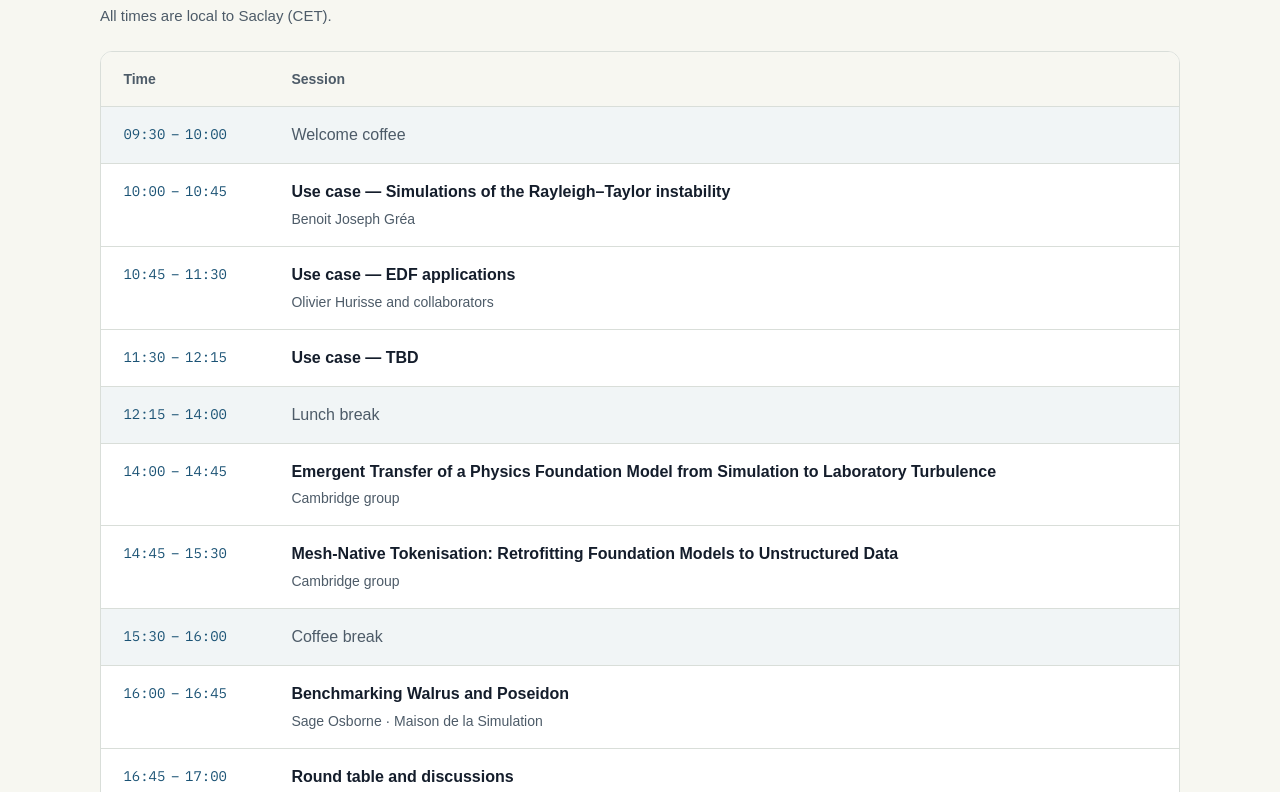
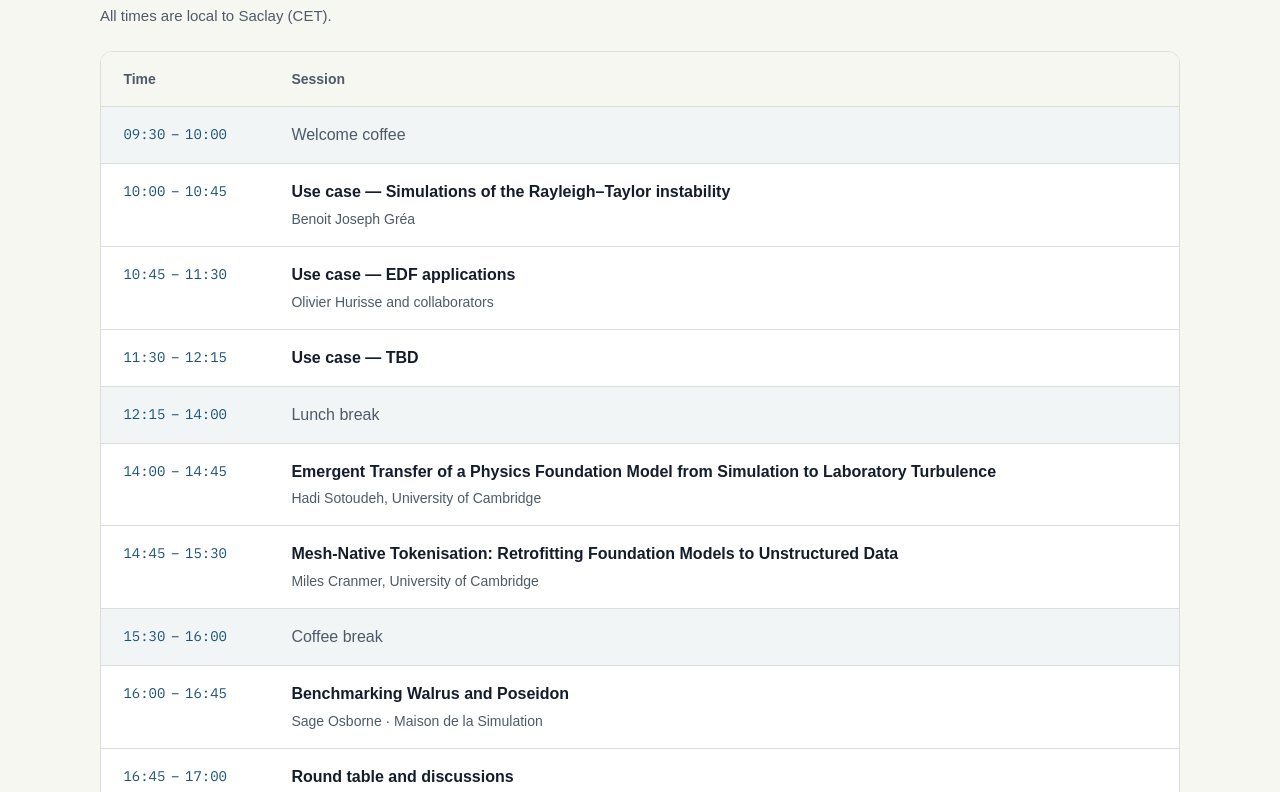
Before and after one commit to Maison-de-la-Simulation/vortex, an Astro site: page /programme in a window 1280 px wide. Shown: the part 381-1173 px from the top of the page. Built offline with nearby package versions, Linux system fonts and the light colour scheme; Astro itself is replaced by a stand-in of ours.

Commit message:
Update speaker details for programme schedule

```diff
--- a/src/pages/programme.astro
+++ b/src/pages/programme.astro
@@ -37,13 +37,13 @@ const programme = [
     start: '14:00',
     end: '14:45',
     title: 'Emergent Transfer of a Physics Foundation Model from Simulation to Laboratory Turbulence',
-    speaker: 'Cambridge group',
+    speaker: 'Hadi Sotoudeh, University of Cambridge',
   },
   {
     start: '14:45',
     end: '15:30',
     title: 'Mesh-Native Tokenisation: Retrofitting Foundation Models to Unstructured Data',
-    speaker: 'Cambridge group',
+    speaker: 'Miles Cranmer, University of Cambridge',
   },
   {
     start: '15:30',
```
